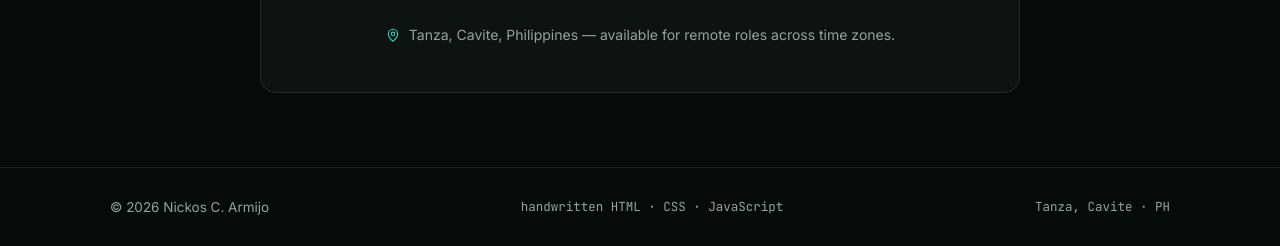
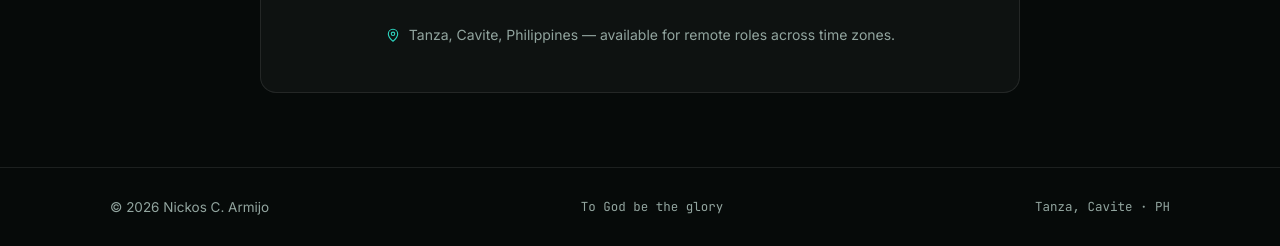
Before and after one commit to nickos8/portfolio, a plain HTML site: page index.html in a window 1280 px wide. Shown: the part 6186-6432 px from the top of the page. Drawn offline with Linux system fonts and the light colour scheme.

Commit message:
Update footer text to 'To God be the glory'

```diff
--- a/index.html
+++ b/index.html
@@ -655,7 +655,7 @@
 <footer>
   <div class="wrap foot">
     <span>&copy; <span id="yr">2026</span> Nickos C. Armijo</span>
-    <span class="built">handwritten HTML &middot; CSS &middot; JavaScript</span>
+    <span class="built">To God be the glory</span>
     <span class="built">Tanza, Cavite &middot; PH</span>
   </div>
 </footer>
```
